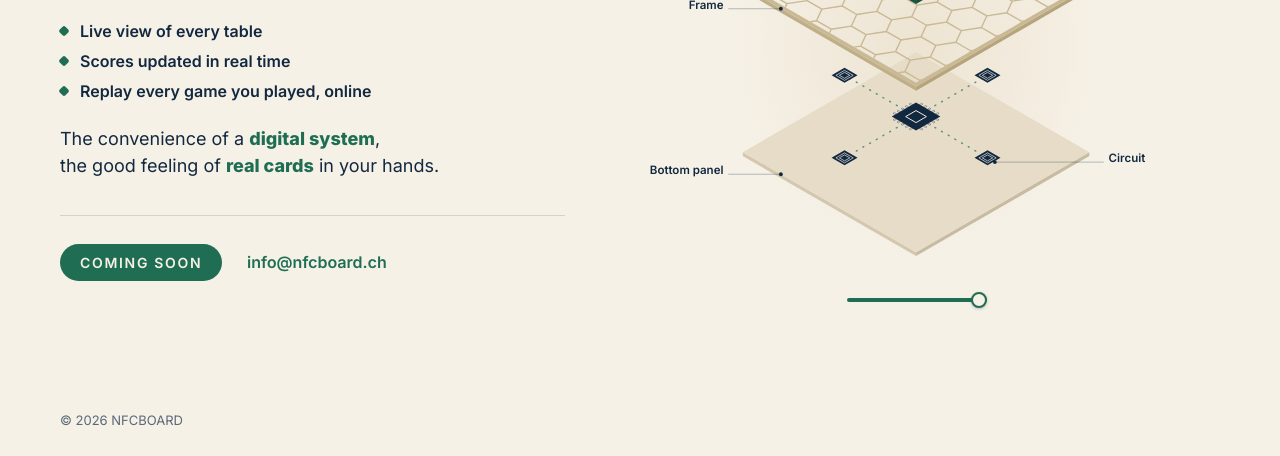
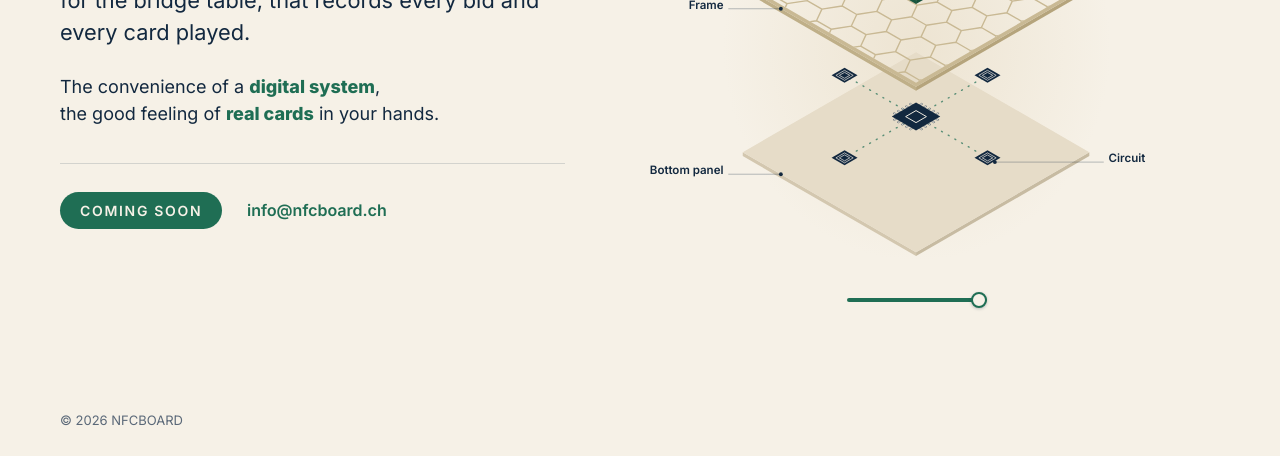
Before and after one commit to raf900/nfcboard, a plain HTML site: page index.html in a window 1280 px wide. Shown: the part 344-800 px from the top of the page. Drawn offline with Linux system fonts and the light colour scheme.

Commit message:
Remove the feature list
Co-Authored-By: Claude Opus 5.5 <noreply@anthropic.com>
Claude-Session: https://claude.ai/code/session_01UbW5ravNri3MfxDfNnV52u

```diff
--- a/index.html
+++ b/index.html
@@ -151,11 +151,6 @@
       </div>
       <div class="rest">
         <p class="tag">A wooden board with built-in electronics, made for the bridge table, that records every bid and every card played.</p>
-        <ul class="feats">
-          <li>Live view of every table</li>
-          <li>Scores updated in real time</li>
-          <li>Replay every game you played, online</li>
-        </ul>
         <p class="close"><span>The convenience of a <b>digital system</b>,</span><span>the good feeling of <b>real cards</b> in your hands.</span></p>
         <div class="meta">
           <span class="soon">Coming soon</span>
```
